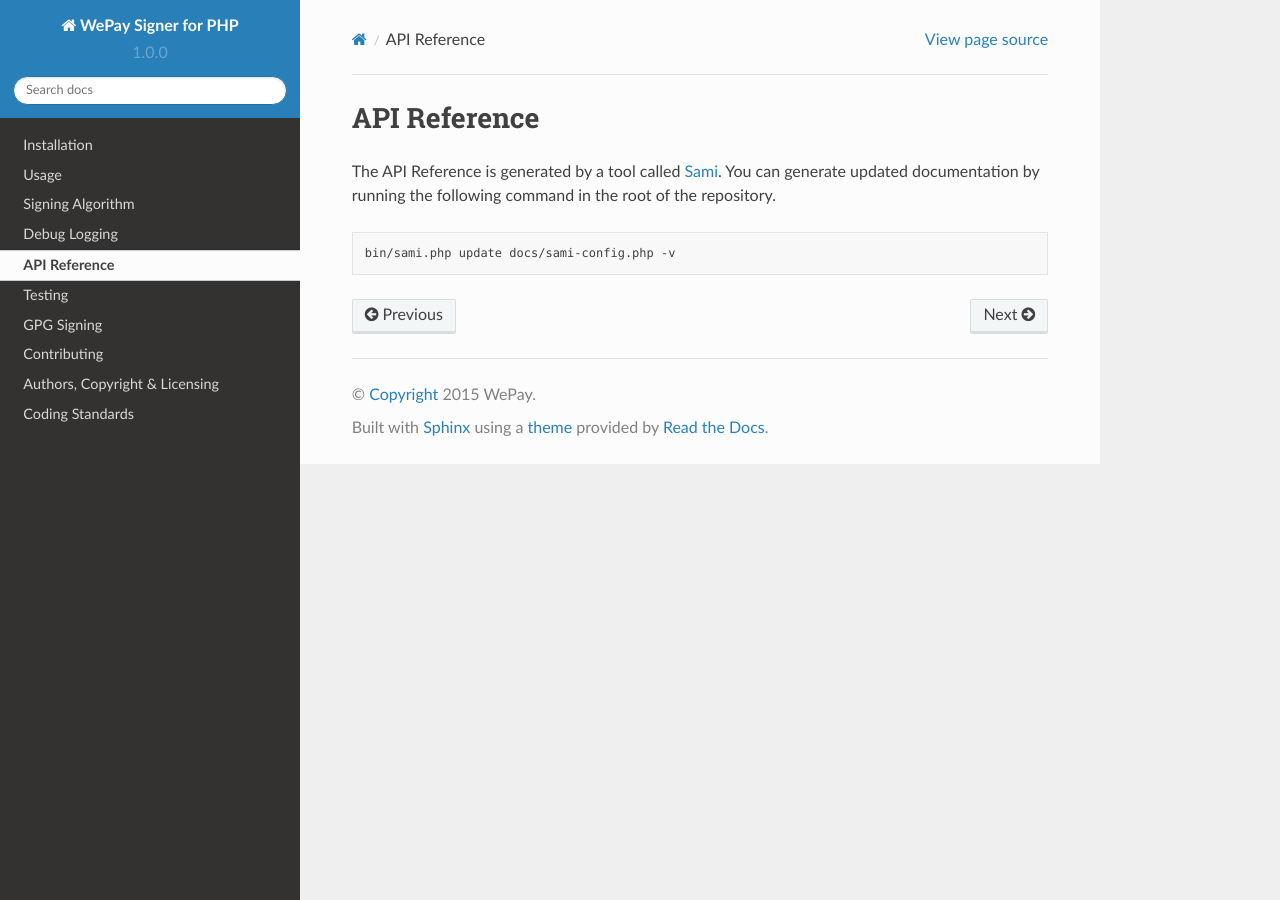
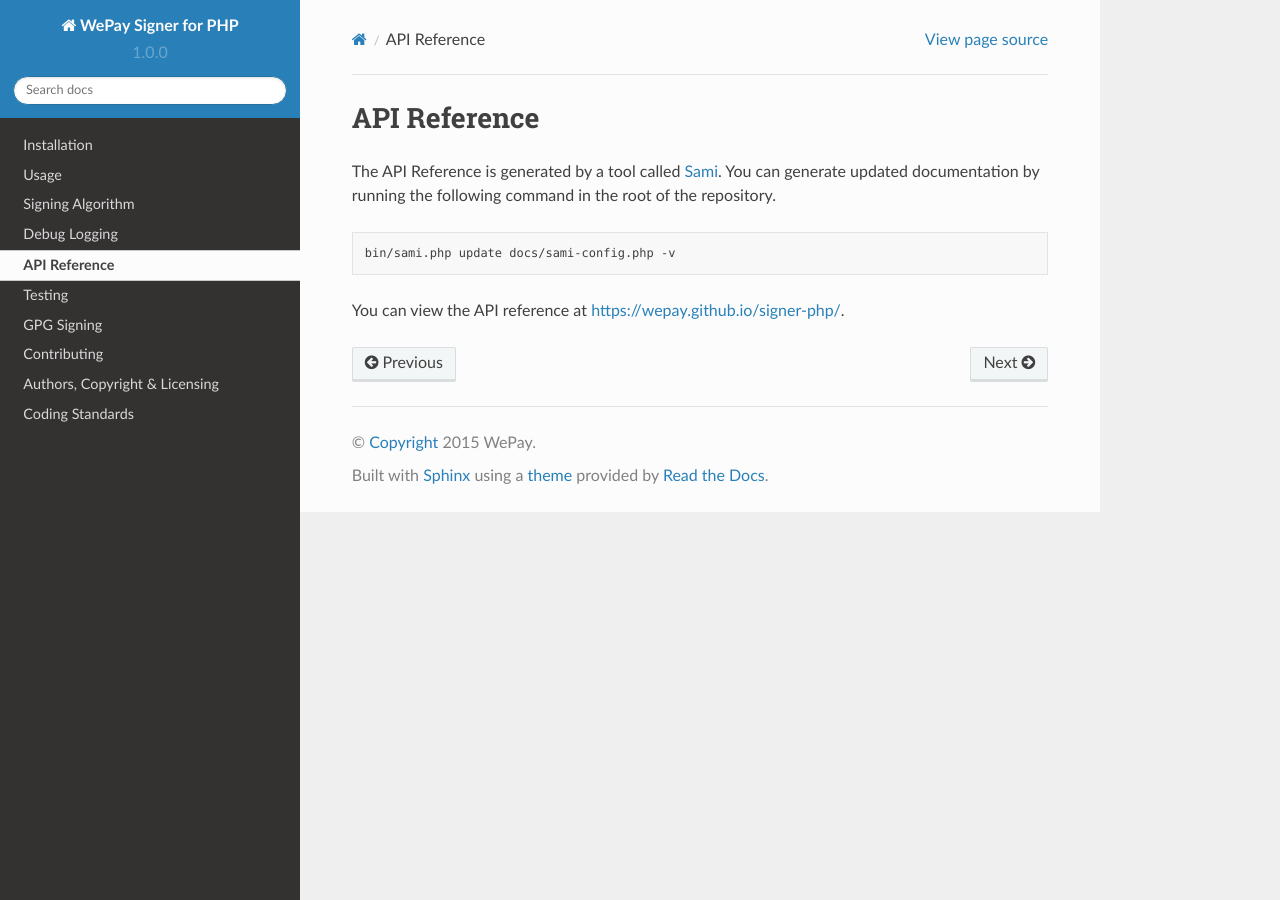
Before and after one commit to wepay/signer-php, a Sphinx documentation site: the page built from docs/api-reference.rst, in a window 1280 px wide. Built offline with Sphinx 7.4.7 and the Read the Docs theme 2.0.0, drawn with Linux system fonts in a browser that asks for light colours; pages that are not in the unit, such as notebooks, are missing from menus.

Commit message:
Update api-reference.rst

```diff
--- a/docs/api-reference.rst
+++ b/docs/api-reference.rst
@@ -9,4 +9,6 @@ repository.
 
     bin/sami.php update docs/sami-config.php -v
 
+You can view the API reference at https://wepay.github.io/signer-php/.
+
 .. _Sami: http://phpdoc.org
```
